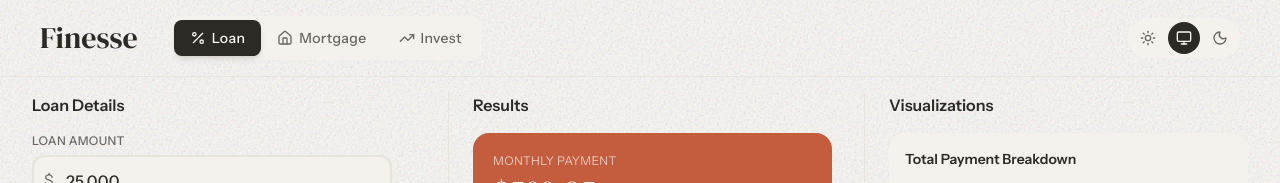
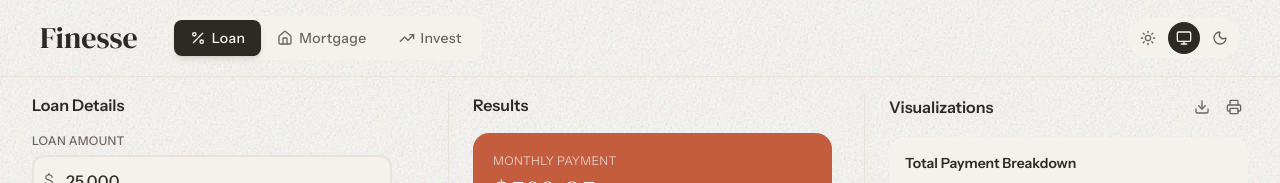
Before and after one commit to nedanwr/finesse, a React (Vite) app: page / in a window 1280 px wide. Shown: the top 183 px of the page. Built offline with nearby package versions, Linux system fonts and the light colour scheme.

Commit message:
feat: enhance `LoanCalculator` with export and print functionality, integrating new controls for user interaction

```diff
--- a/src/components/calculators/loan-calculator.tsx
+++ b/src/components/calculators/loan-calculator.tsx
@@ -1,4 +1,4 @@
-import { useState, useMemo } from "react";
+import { useState, useMemo, useCallback } from "react";
 import { InputField } from "../input-field";
 import { formatCurrency, formatCurrencyPrecise } from "../../lib/format";
 import {
@@ -10,6 +10,9 @@ import {
 } from "../../lib/calculations";
 import { AmortizationTable } from "../amortization-table";
 import { BalanceChart, PaymentBreakdownChart } from "../charts";
+import { ExportControls } from "../export-controls";
+import { exportLoanCSV } from "../../lib/export";
+import { printLoan } from "../../lib/print";
 
 type RepaymentType = "standard" | "balloon" | "bullet";
 
@@ -92,6 +95,44 @@ export function LoanCalculator() {
       principalPercent: (firstMonthPrincipal / standardResults.monthlyPayment) * 100,
     };
   }, [inputs.principal, inputs.rate, inputs.repaymentType, standardResults, hasGracePeriod]);
+
+  const handleExportCSV = useCallback(() => {
+    const repaymentLabels = { standard: "Amortized", balloon: "Interest Only", bullet: "Bullet" };
+    exportLoanCSV({
+      principal: inputs.principal,
+      rate: inputs.rate,
+      years: inputs.years,
+      repaymentType: repaymentLabels[inputs.repaymentType],
+      monthlyPayment: results.monthlyPayment,
+      totalPayment: results.totalPayment,
+      totalInterest: results.totalInterest,
+      schedule: amortizationSchedule,
+    });
+  }, [inputs, results, amortizationSchedule]);
+
+  const handlePrint = useCallback(() => {
+    const repaymentLabels = { standard: "Amortized", balloon: "Interest Only", bullet: "Bullet" };
+    const graceLabels: Record<GracePeriodType, string> = {
+      none: "None",
+      interest_only: "Interest Only",
+      no_payment: "Full Deferral",
+    };
+    const isDark = document.documentElement.classList.contains("dark");
+    printLoan({
+      principal: inputs.principal,
+      rate: inputs.rate,
+      years: inputs.years,
+      repaymentType: repaymentLabels[inputs.repaymentType],
+      gracePeriod: inputs.gracePeriodType !== "none" ? {
+        type: graceLabels[inputs.gracePeriodType],
+        months: inputs.gracePeriodMonths,
+      } : undefined,
+      monthlyPayment: results.monthlyPayment,
+      totalPayment: results.totalPayment,
+      totalInterest: results.totalInterest,
+      schedule: amortizationSchedule,
+    }, isDark);
+  }, [inputs, results, amortizationSchedule]);
 
   return (
     <div className="grid lg:grid-cols-2 xl:grid-cols-3 gap-6 xl:gap-8 h-full">
@@ -325,7 +366,10 @@ export function LoanCalculator() {
 
       {/* Column 3: Visualizations */}
       <div className="xl:border-l xl:border-sand xl:pl-6 lg:col-span-2 xl:col-span-1 lg:overflow-y-auto lg:pb-4">
-        <h2 className="text-base font-semibold text-charcoal mb-4">Visualizations</h2>
+        <div className="flex items-center justify-between mb-4">
+          <h2 className="text-base font-semibold text-charcoal">Visualizations</h2>
+          <ExportControls onExportCSV={handleExportCSV} onPrint={handlePrint} />
+        </div>
 
         {inputs.repaymentType === "standard" && amortizationSchedule.length > 0 ? (
           <div className="space-y-4">
```
